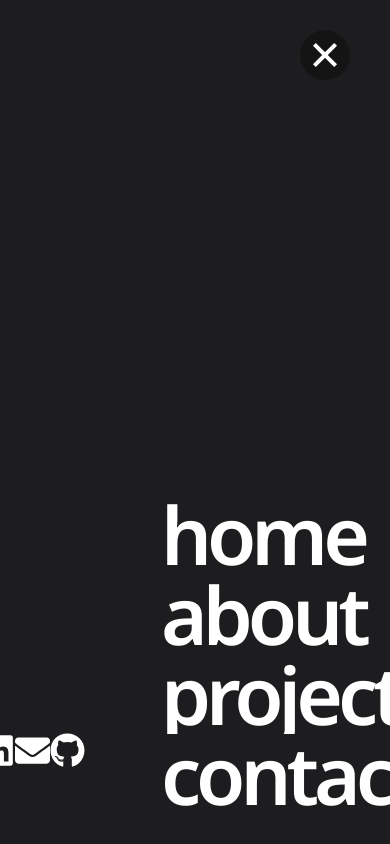
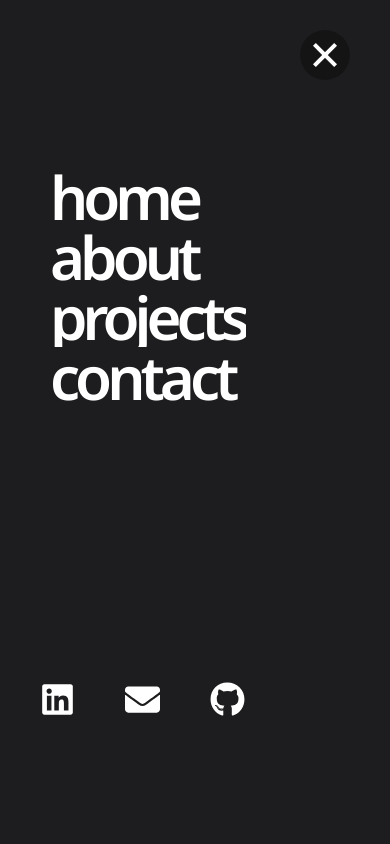
Before and after one commit to sambit-sunny/dev-portfolio, a React (Create React App) app: page / in a window 390 px wide. Both pictures are taken after a click on the button 325 px from the left and 55 px from the top of the page. Built offline with nearby package versions, Linux system fonts and the light colour scheme.

Commit message:
Make nav responsive

```diff
--- a/src/pages/Nav/Nav.css
+++ b/src/pages/Nav/Nav.css
@@ -70,3 +70,22 @@ a {
 .icons a:hover {
     color: #08fdd8;
 }
+
+@media screen and (max-width: 600px) {
+    #nav {
+        flex-direction: column-reverse;
+        align-items: flex-start;
+    }
+
+    .icons-wrapper {
+        max-width: 100%;
+    }
+
+    .icons {
+        gap: 50px;
+    }
+
+    .links {
+        font-size: 6rem;
+    }
+}
```
